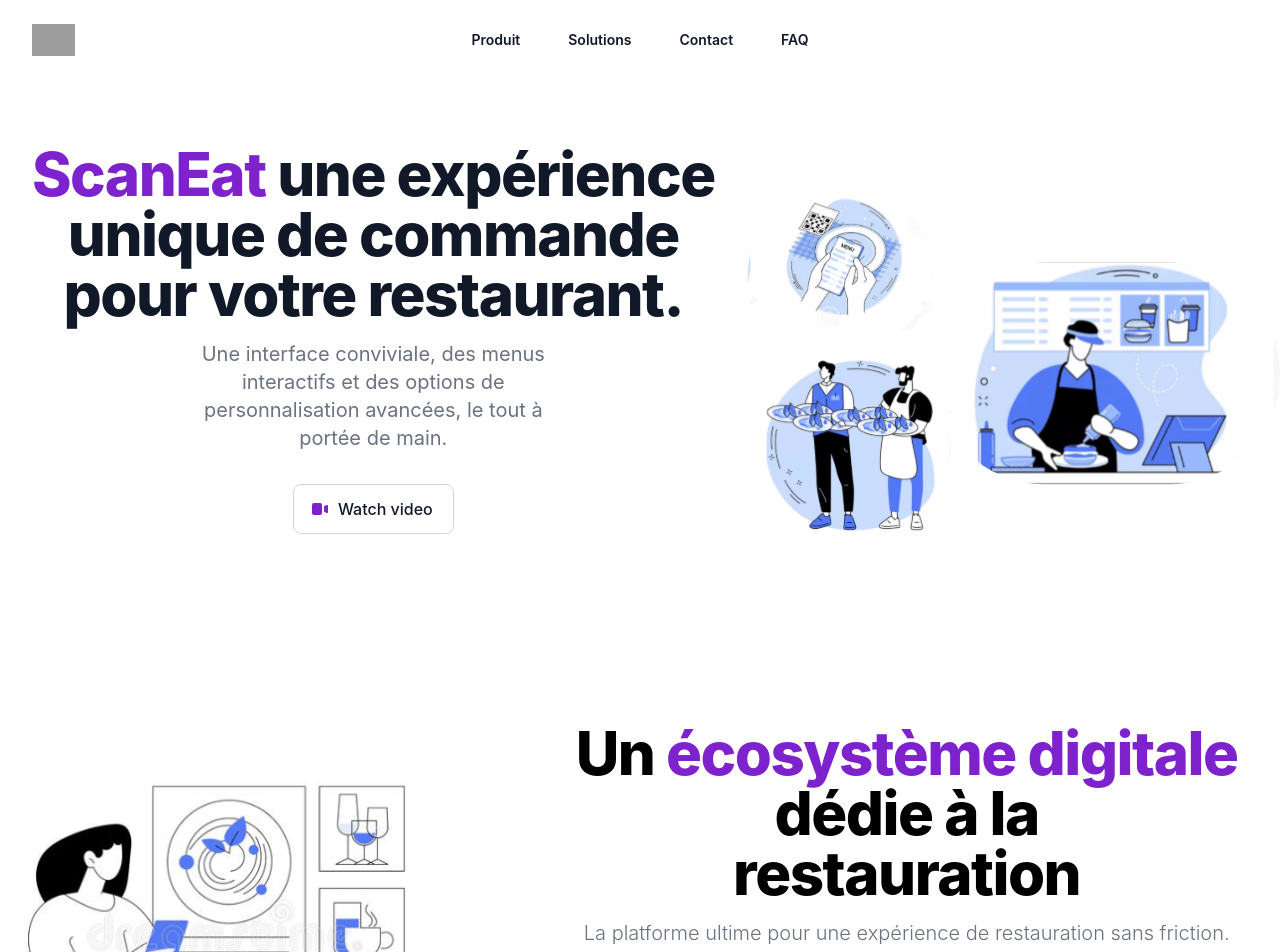
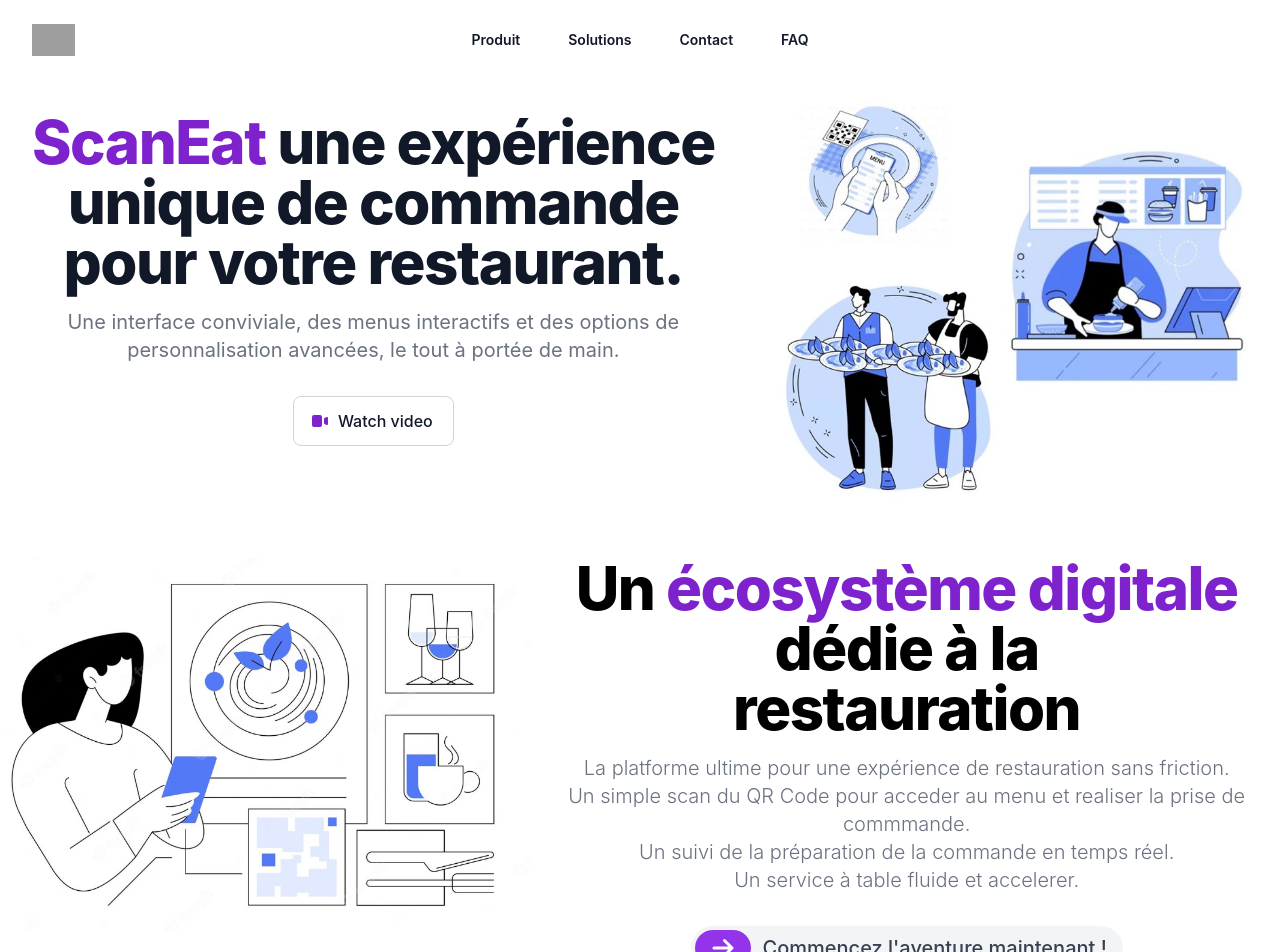
Before and after one commit to SuperJumper404/webmarketing_qrmenu, a Nuxt app: page / in a window 1280 px wide. Shown: the top 952 px of the page. Built offline with nearby package versions, Linux system fonts and the light colour scheme; grey boxes are pictures that could not be loaded; what taos would draw is missing.

Commit message:
StableV2

```diff
--- a/app.vue
+++ b/app.vue
@@ -114,7 +114,7 @@
   <!-- hero -->
   <section class="bg-white dark:bg-gray-900">
     <div class="grid lg:mt-0 lg:grid-cols-12">
-      <div class="py-8 max-w-screen-xl text-center lg:col-span-7 lg:py-16">
+      <div class="py-8 max-w-screen-xl text-center lg:col-span-7">
         <h1
           class="mb-4 text-4xl font-extrabold tracking-tight leading-none text-gray-900 md:text-5xl lg:text-6xl dark:text-white"
         >
@@ -123,7 +123,7 @@
           <!-- Révolutionnez l'expérience de commande de votre restaurant -->
         </h1>
         <p
-          class="mb-8 text-lg font-normal text-gray-500 lg:text-xl sm:px-16 xl:px-48 dark:text-gray-400"
+          class="mb-8 text-lg font-normal text-gray-500 lg:text-xl sm:px-4 xl:px-4 dark:text-gray-400"
         >
           Une interface conviviale, des menus interactifs et des options de
           personnalisation avancées, le tout à portée de main.
@@ -150,8 +150,8 @@
         </div>
       </div>
 
-      <div class="lg:col-span-5 lg:py-16 flex justify-center items-center">
-        <img class="max-w-full h-auto" src="./public/groupImage.svg" />
+      <div class="lg:col-span-5">
+        <img class="max-w-full h-auto" src="./public/imggroupclean.jpg" />
       </div>
     </div>
   </section>
@@ -162,8 +162,8 @@
       <div
         class="grid max-w-screen-4xl py-8 mx-auto xl:gap-0 lg:py-4 lg:grid-cols-12"
       >
-        <div class="lg:col-span-5 lg:py-16">
-          <img src="./public/IMG_1153.jpg" />
+        <div class="lg:col-span-5">
+          <img src="./public/qrappmenu2.png" />
         </div>
         <div class="place-self-center grid lg:col-span-7">
           <h1
```
Also changed, not shown: public/imggroupclean.jpg (added), public/qrappmenu2.png (added).
